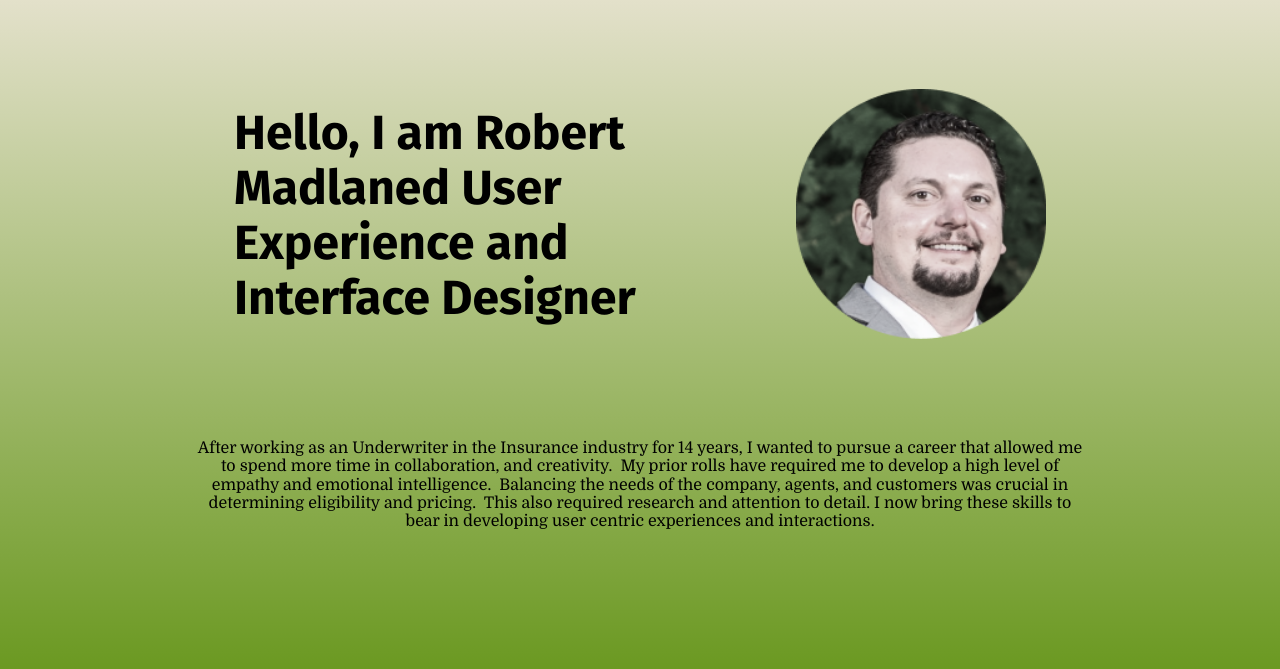
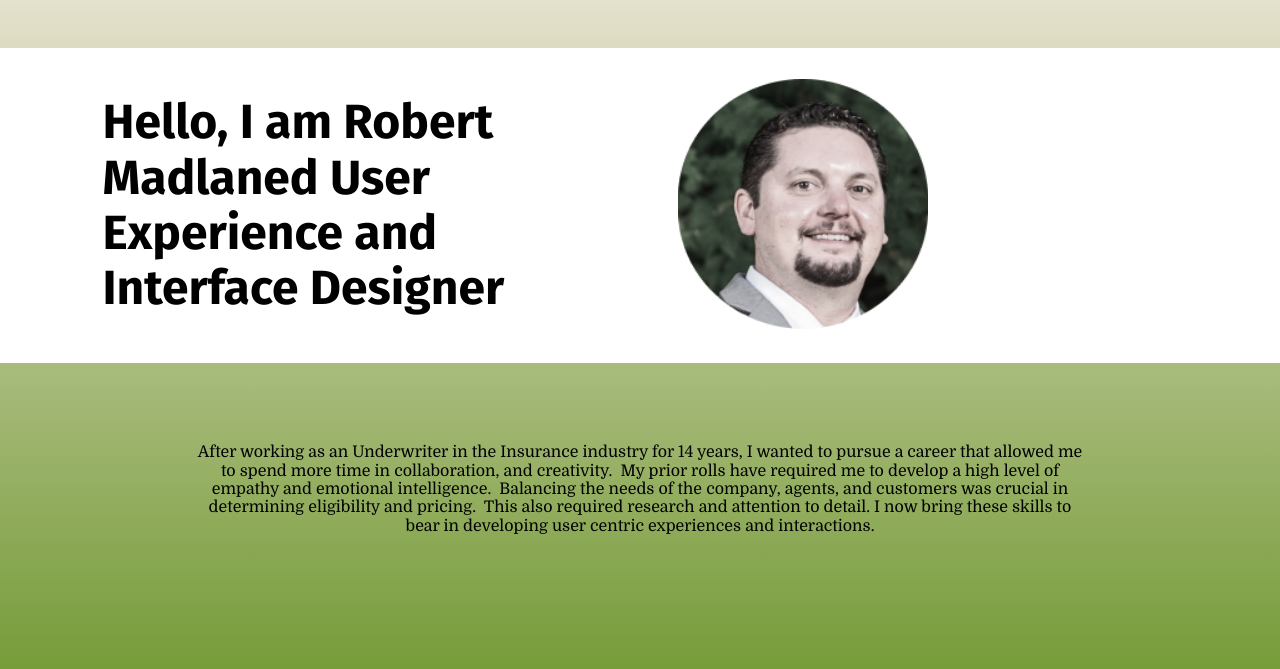
Before and after one commit to rdmadland/UX_UI_HW_17, a plain HTML site: page index.html in a window 1280 px wide. Shown: the part 79-748 px from the top of the page. Drawn offline with nearby package versions, Linux system fonts and the light colour scheme.

Commit message:
Uploaded additional images

```diff
--- a/css/style.css
+++ b/css/style.css
@@ -1,7 +1,7 @@
 
 body {
     background: #F1E9DE; /* fallback color */
-    background: linear-gradient( to bottom, #F1E9DE, #558C03);
+    background: linear-gradient( to bottom, #F1E9DE, #628f1e);
     background-repeat: no-repeat;
     background-size: cover;
     width: 100%;
@@ -127,7 +127,7 @@ hero
     display: flex;
     width: 100%;
     flex-direction: row;
-    margin-top: 4%;
+    margin-top: 2%;
 
 
 }
@@ -136,9 +136,8 @@ hero
     display: flex;
     flex-direction: row;
     justify-content: center;
-
-
-
+    padding: 15px;;
+    background-color: white;
 
 }
 
@@ -154,7 +153,7 @@ hero
 
 .hero-content-visual {
     max-width: 40%;
-    padding-left: 20px
+    padding-left: 2%;
     width: 50%;
     align-content: center;
 
@@ -196,6 +195,7 @@ justify-content: center;
 display: flex;
 flex-direction: row;
 justify-content: flex-start;
+text-decoration: none;
 
 }
 
```
Also changed, not shown: index.html (+0 -3 lines), images/mycompass-logo.jpg (added), images/saras-logo.jpg (added), images/toolbelt-affinity.jpg (added), images/toolbelt-lofi.jpg (added), images/toolbelt-logo.jpg (added), images/toolbelt-persona.jpg (added), images/toolbelt-userflow.jpg (added), images/toolbelt-userinsight.jpg (added), images/toolbelt-valuematrix.jpg (added).
